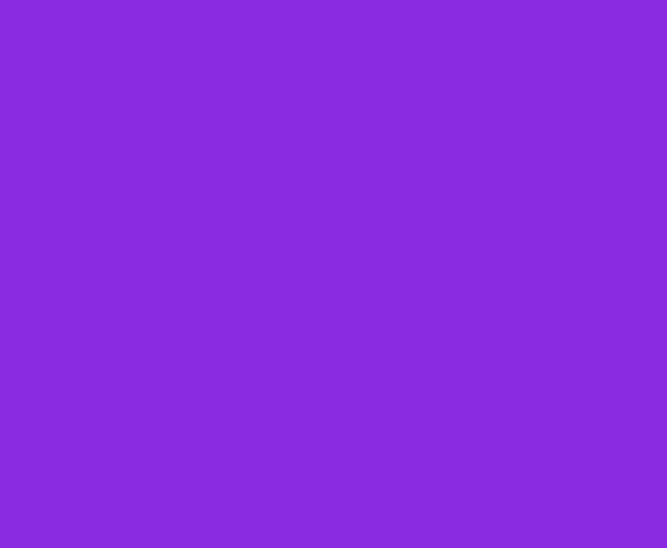
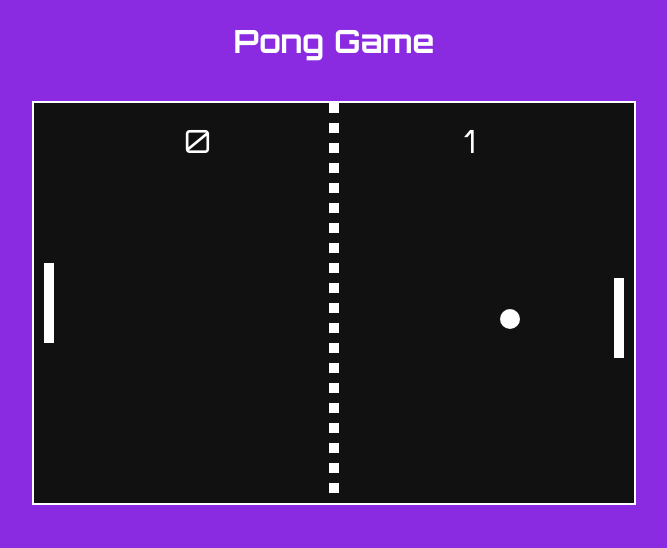
Before and after one commit to Manda7848/ping-pong, a plain HTML site: page index.html in a window 1280 px wide. Shown: the whole page, without its empty margins (306-973 px from the left). Drawn offline with Linux system fonts and the light colour scheme.

Commit message:
Update index.html

```diff
--- a/index.html
+++ b/index.html
@@ -1,13 +1,15 @@
+<!DOCTYPE html>
+<html lang="en">
 <head>
     <meta charset="UTF-8">
     <title>Pong Game</title>
     <link href="https://fonts.googleapis.com/css2?family=Orbitron:wght@400;700&display=swap" rel="stylesheet">
     <style>
         body {
-            background: blueviolet; /* Your desired background color */
+            background: blueviolet; /* Changed background color */
             margin: 0;
             overflow: hidden;
-            font-family: 'Orbitron', sans-serif; /* Applied to the whole body */
+            font-family: 'Orbitron', sans-serif; /* Set Orbitron as default font */
         }
         canvas {
             display: block;
@@ -18,7 +20,139 @@
         h1 {
             color: #fff;
             text-align: center;
-            /* No need for font-family here if set on body, but you can keep it for explicit control */
+            font-family: 'Orbitron', sans-serif; /* Ensure h1 uses Orbitron */
         }
     </style>
 </head>
+<body>
+    <h1>Pong Game</h1>
+    <canvas id="pong" width="600" height="400"></canvas>
+    <script>
+        const canvas = document.getElementById('pong');
+        const ctx = canvas.getContext('2d');
+
+        // Paddle
+        const paddleWidth = 10, paddleHeight = 80;
+        let leftY = 160, rightY = 160;
+        const playerPaddleSpeed = 8; // Increased speed for player control
+        const aiPaddleSpeed = 5;    // AI paddle speed remains
+
+        // Ball
+        let ballX = 300, ballY = 200, ballSize = 10;
+        let ballSpeedX = 4, ballSpeedY = 4;
+
+        // Scores
+        let leftScore = 0, rightScore = 0;
+
+        // Player Control Flags
+        let leftPaddleUp = false;
+        let leftPaddleDown = false;
+
+        function drawRect(x, y, w, h, color) {
+            ctx.fillStyle = color;
+            ctx.fillRect(x, y, w, h);
+        }
+
+        function drawCircle(x, y, r, color) {
+            ctx.fillStyle = color;
+            ctx.beginPath();
+            ctx.arc(x, y, r, 0, Math.PI * 2);
+            ctx.closePath();
+            ctx.fill();
+        }
+
+        function drawText(text, x, y) {
+            ctx.fillStyle = "#fff";
+            ctx.font = "32px 'Orbitron', sans-serif"; // Ensure scores use Orbitron
+            ctx.fillText(text, x, y);
+        }
+
+        function resetBall() {
+            ballX = 300;
+            ballY = 200;
+            ballSpeedX = -ballSpeedX;
+            ballSpeedY = 4 * (Math.random() > 0.5 ? 1 : -1);
+        }
+
+        function draw() {
+            // Clear
+            drawRect(0, 0, 600, 400, "#111");
+            // Net
+            for (let i = 0; i < 400; i += 20)
+                drawRect(295, i, 10, 10, "#fff");
+            // Paddles
+            drawRect(10, leftY, paddleWidth, paddleHeight, "#fff");
+            drawRect(580, rightY, paddleWidth, paddleHeight, "#fff");
+            // Ball
+            drawCircle(ballX, ballY, ballSize, "#fff");
+            // Scores
+            drawText(leftScore, 150, 50);
+            drawText(rightScore, 430, 50);
+        }
+
+        function update() {
+            // Player paddle movement
+            if (leftPaddleUp && leftY > 0) {
+                leftY -= playerPaddleSpeed;
+            }
+            if (leftPaddleDown && leftY + paddleHeight < 400) {
+                leftY += playerPaddleSpeed;
+            }
+
+            // Ball movement
+            ballX += ballSpeedX;
+            ballY += ballSpeedY;
+
+            // Collisions with top/bottom
+            if (ballY + ballSize > 400 || ballY - ballSize < 0)
+                ballSpeedY = -ballSpeedY;
+
+            // Left paddle collision
+            if (ballX - ballSize < 20 && ballY > leftY && ballY < leftY + paddleHeight) {
+                ballSpeedX = -ballSpeedX;
+            }
+            // Right paddle collision
+            if (ballX + ballSize > 580 && ballY > rightY && ballY < rightY + paddleHeight) {
+                ballSpeedX = -ballSpeedX;
+            }
+
+            // Score left
+            if (ballX - ballSize < 0) {
+                rightScore++;
+                resetBall();
+            }
+            // Score right
+            if (ballX + ballSize > 600) {
+                leftScore++;
+                resetBall();
+            }
+
+            // AI for right paddle
+            if (ballY > rightY + paddleHeight / 2 && rightY + paddleHeight < 400)
+                rightY += aiPaddleSpeed;
+            else if (ballY < rightY + paddleHeight / 2 && rightY > 0)
+                rightY -= aiPaddleSpeed;
+        }
+
+        // Controls for left paddle (W/S)
+        window.addEventListener('keydown', function(e) {
+            if (e.key === 'w') leftPaddleUp = true;
+            if (e.key === 's') leftPaddleDown = true;
+        });
+
+        window.addEventListener('keyup', function(e) {
+            if (e.key === 'w') leftPaddleUp = false;
+            if (e.key === 's') leftPaddleDown = false;
+        });
+
+
+        function game() {
+            update();
+            draw();
+            requestAnimationFrame(game);
+        }
+
+        game();
+    </script>
+</body>
+</html>
```
